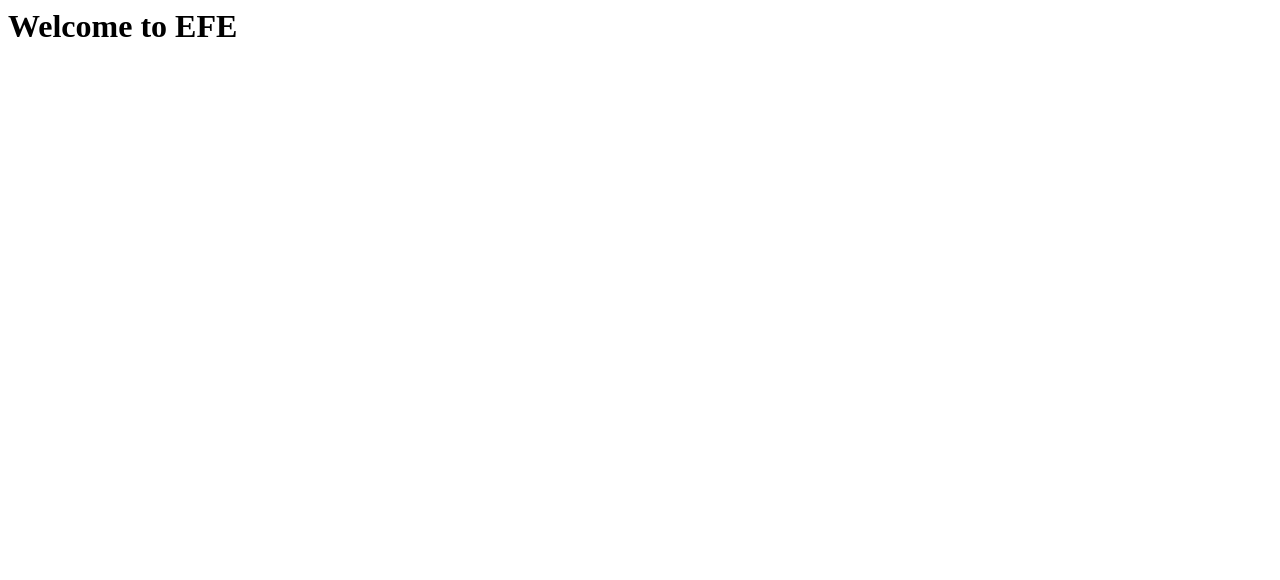
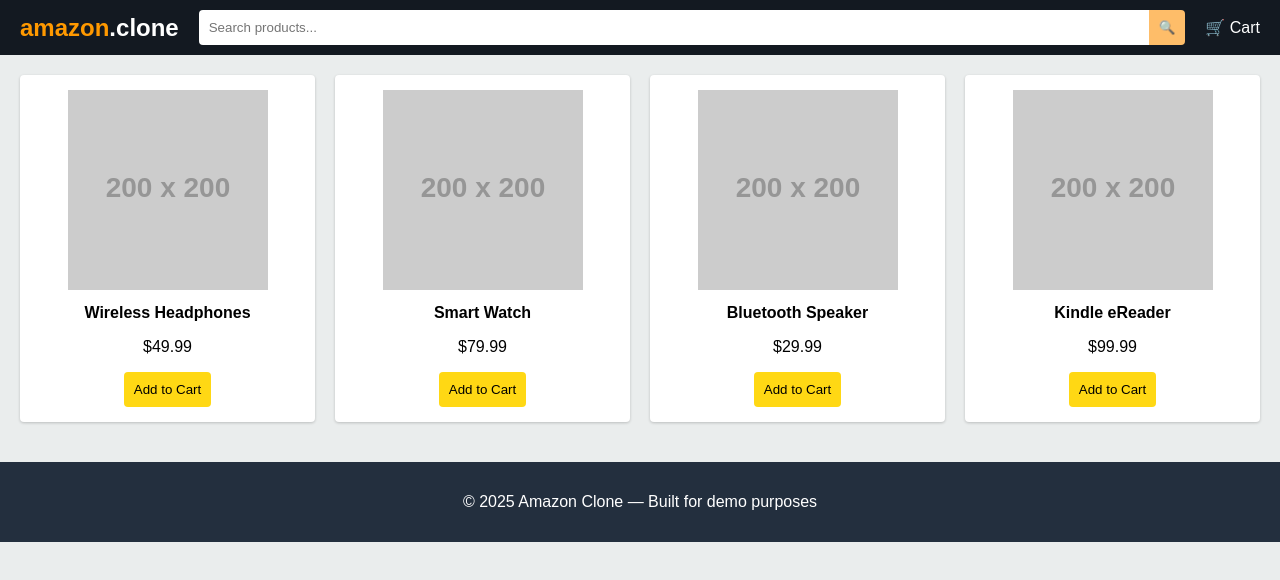
Before and after one commit to Gamal-Mohammad/efe-repo, a plain HTML site: page index.html in a window 1280 px wide. Drawn offline with Linux system fonts and the light colour scheme; placeholder pictures from the web are drawn by us.

Commit message:
Update index.html

```diff
--- a/index.html
+++ b/index.html
@@ -1 +1,151 @@
-<h1>Welcome to EFE</h1>
+<!DOCTYPE html>
+<html lang="en">
+<head>
+  <meta charset="UTF-8">
+  <meta name="viewport" content="width=device-width, initial-scale=1.0">
+  <title>Amazon Clone</title>
+  <link rel="stylesheet" href="styles.css">
+  <style>
+    body {
+      margin: 0;
+      font-family: Arial, sans-serif;
+      background-color: #EAEDED;
+    }
+
+    /* Header */
+    .navbar {
+      background-color: #131921;
+      display: flex;
+      align-items: center;
+      padding: 10px 20px;
+      color: white;
+    }
+
+    .logo {
+      font-size: 24px;
+      font-weight: bold;
+      color: #FF9900;
+      text-decoration: none;
+      margin-right: 20px;
+    }
+
+    .search-bar {
+      display: flex;
+      flex: 1;
+    }
+
+    .search-bar input {
+      width: 100%;
+      padding: 10px;
+      border: none;
+      border-radius: 4px 0 0 4px;
+    }
+
+    .search-bar button {
+      padding: 10px;
+      border: none;
+      background-color: #febd69;
+      border-radius: 0 4px 4px 0;
+      cursor: pointer;
+    }
+
+    .cart {
+      margin-left: 20px;
+      cursor: pointer;
+    }
+
+    /* Product section */
+    .products {
+      display: grid;
+      grid-template-columns: repeat(auto-fit, minmax(200px, 1fr));
+      gap: 20px;
+      padding: 20px;
+    }
+
+    .product {
+      background-color: white;
+      padding: 15px;
+      border-radius: 4px;
+      text-align: center;
+      box-shadow: 0 1px 3px rgba(0,0,0,0.2);
+    }
+
+    .product img {
+      width: 100%;
+      height: 200px;
+      object-fit: contain;
+    }
+
+    .product h3 {
+      font-size: 16px;
+      margin: 10px 0;
+    }
+
+    .product button {
+      background-color: #FFD814;
+      border: none;
+      padding: 10px;
+      border-radius: 4px;
+      cursor: pointer;
+    }
+
+    /* Footer */
+    footer {
+      background-color: #232F3E;
+      color: white;
+      text-align: center;
+      padding: 15px 0;
+      margin-top: 20px;
+    }
+  </style>
+</head>
+<body>
+
+  <!-- Header -->
+  <header class="navbar">
+    <a href="#" class="logo">amazon<span style="color: white;">.clone</span></a>
+    <div class="search-bar">
+      <input type="text" placeholder="Search products...">
+      <button>🔍</button>
+    </div>
+    <div class="cart">🛒 Cart</div>
+  </header>
+
+  <!-- Products -->
+  <section class="products">
+    <div class="product">
+      <img src="https://via.placeholder.com/200x200" alt="Product 1">
+      <h3>Wireless Headphones</h3>
+      <p>$49.99</p>
+      <button>Add to Cart</button>
+    </div>
+
+    <div class="product">
+      <img src="https://via.placeholder.com/200x200" alt="Product 2">
+      <h3>Smart Watch</h3>
+      <p>$79.99</p>
+      <button>Add to Cart</button>
+    </div>
+
+    <div class="product">
+      <img src="https://via.placeholder.com/200x200" alt="Product 3">
+      <h3>Bluetooth Speaker</h3>
+      <p>$29.99</p>
+      <button>Add to Cart</button>
+    </div>
+
+    <div class="product">
+      <img src="https://via.placeholder.com/200x200" alt="Product 4">
+      <h3>Kindle eReader</h3>
+      <p>$99.99</p>
+      <button>Add to Cart</button>
+    </div>
+  </section>
+
+  <!-- Footer -->
+  <footer>
+    <p>© 2025 Amazon Clone — Built for demo purposes</p>
+  </footer>
+
+</body>
+</html>
```
